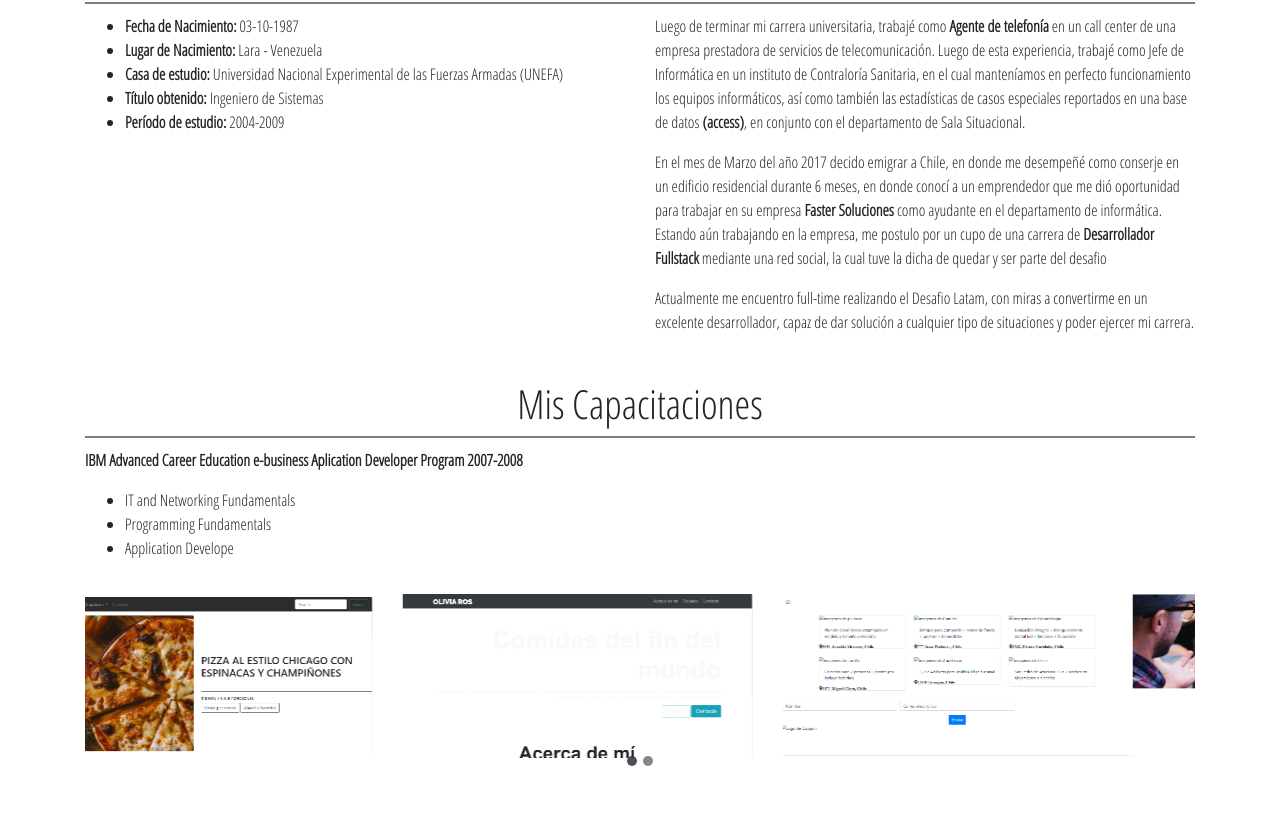
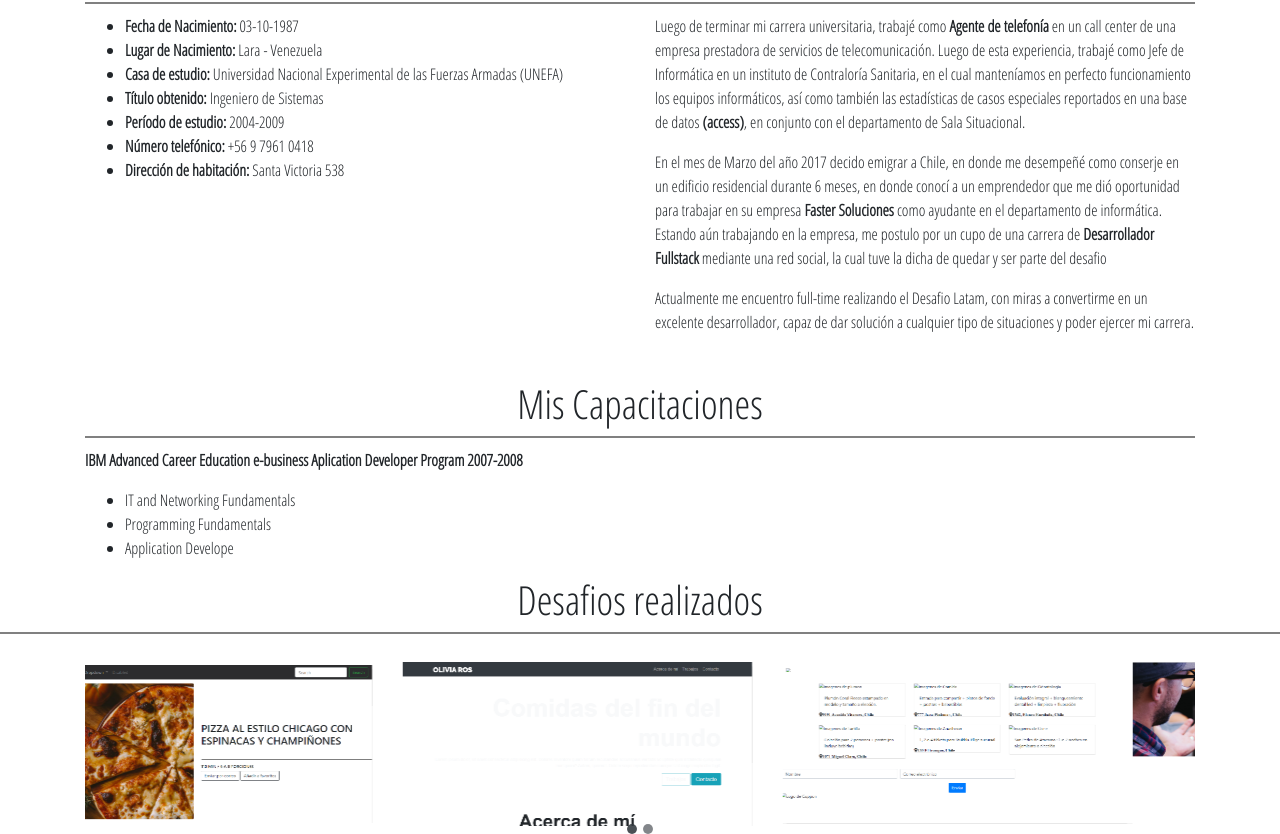
Before and after one commit to PedroManuelRivas/Prueba-1er-m-dulo, a plain HTML site: page index.html in a window 1280 px wide. Shown: the part 440-1274 px from the top of the page. Drawn offline with nearby package versions, Linux system fonts and the light colour scheme; a script that the page names is missing.

Commit message:
Información personal agregada a pagina

```diff
--- a/index.html
+++ b/index.html
@@ -87,6 +87,8 @@
                             (UNEFA)</li>
                         <li><strong>Título obtenido:</strong> Ingeniero de Sistemas</li>
                         <li><strong>Período de estudio:</strong> 2004-2009</li>
+                        <li><strong>Número telefónico:</strong> +56 9 7961 0418</li>
+                        <li><strong>Dirección de habitación:</strong> Santa Victoria 538</li>
                     </ul>
                 </div>
                 <div class="col-sm-6">
@@ -129,6 +131,8 @@
     <!--Fin de sección "Experiencias"-->
 
     <!--Creando sección "Trabajos Realizados"-->
+    <h1 class="text-center">Desafios realizados</h1>
+    <div class="hr"></div>
     <section id="trabajosRealizados" class="container d-none d-sm-block">
         <div id="carouselExampleIndicators" class="carousel slide h-100" data-ride="carousel">
             <ol class="carousel-indicators mb-0 rounded">
@@ -261,7 +265,7 @@
             <!--Sexta tarjeta-->
             <div class="col-12">
                 <div class="card" style="width: 18rem;">
-                    <img src="./assets/img/avatar.png" class="card-img-top" alt="Imagen de proyecto Suricata">
+                    <img src="./assets/img/suricata.png" class="card-img-top" alt="Imagen de proyecto Suricata">
                     <div class="card-body">
                         <h5 class="card-title">Desafio Suricata</h5>
                         <p class="card-text">Some quick example text to build on the card title and make up the bulk of
```
